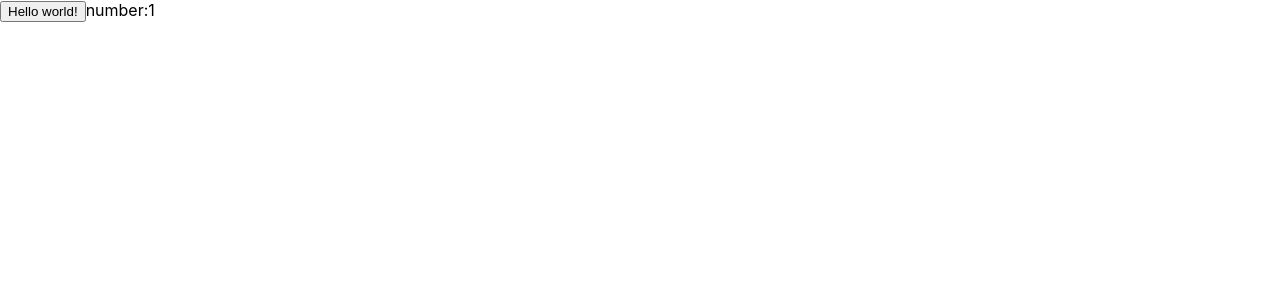
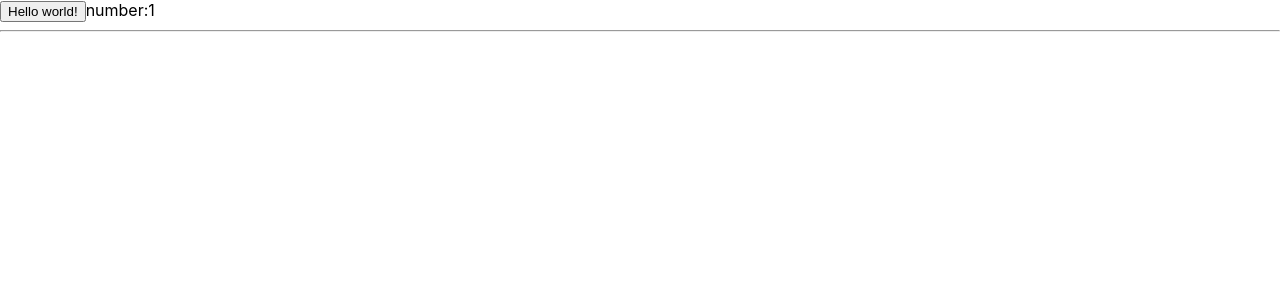
Before and after one commit to HKGJason/react_counter, a React (Create React App) app: page / in a window 1280 px wide. Shown: the top 300 px of the page. Built offline with nearby package versions, Linux system fonts and the light colour scheme.

Commit message:
print line base on num

```diff
--- a/src/App.js
+++ b/src/App.js
@@ -2,6 +2,7 @@
 import logo from './logo.svg';
 import './App.css';
 import Number from './components/Number.js';
+import Line from './components/Line.js';
 
 class App extends Component {
 
@@ -16,6 +17,7 @@
       <div>
         <button onClick={this.updateNum}>Hello world!</button>
 		<Number /><span>{this.state.number}</span>
+	    {Array(this.state.number).fill(1).map(() =><Line/>)}
 	  </div>
     );
   }
--- /dev/null
+++ b/src/components/Line.js
@@ -0,0 +1,7 @@
+import React, { Component } from 'react';
+class Line extends Component{
+  render(){
+    return <hr/>
+  }
+}
+export default Line;
```
